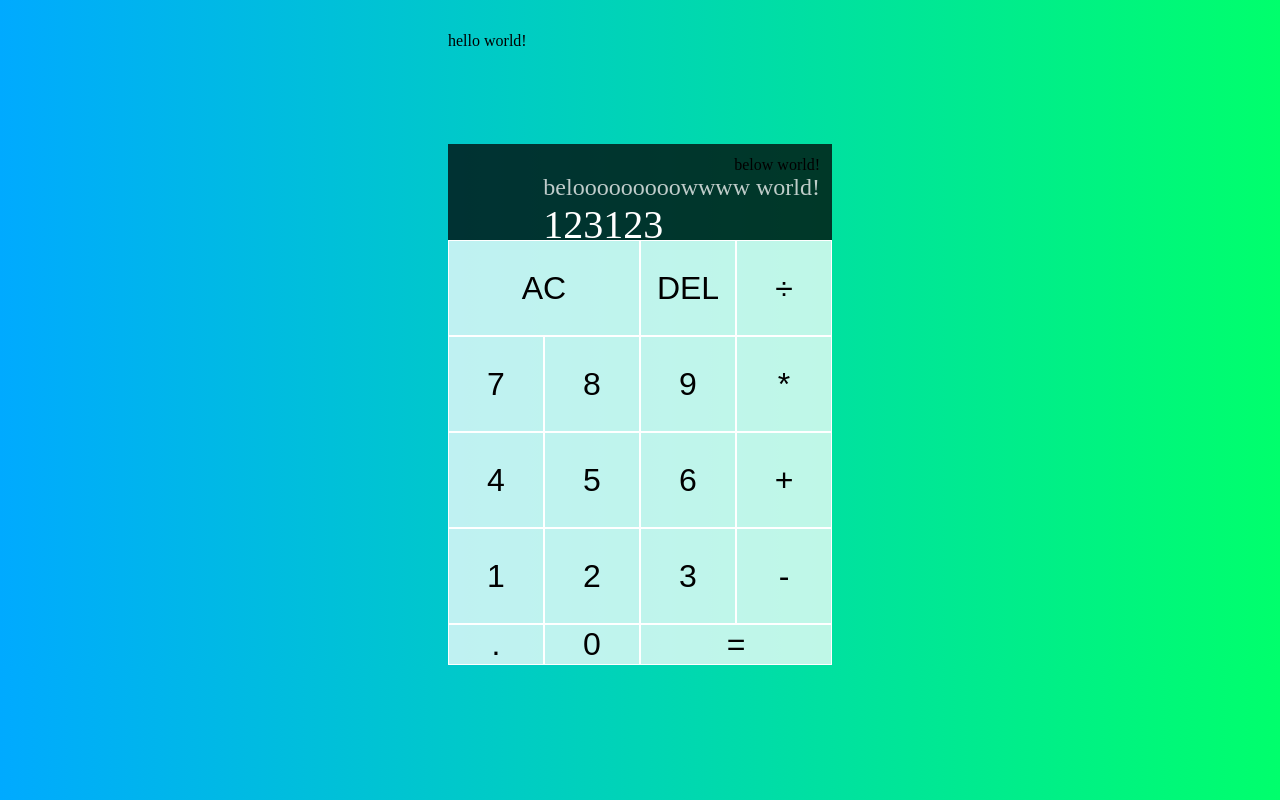
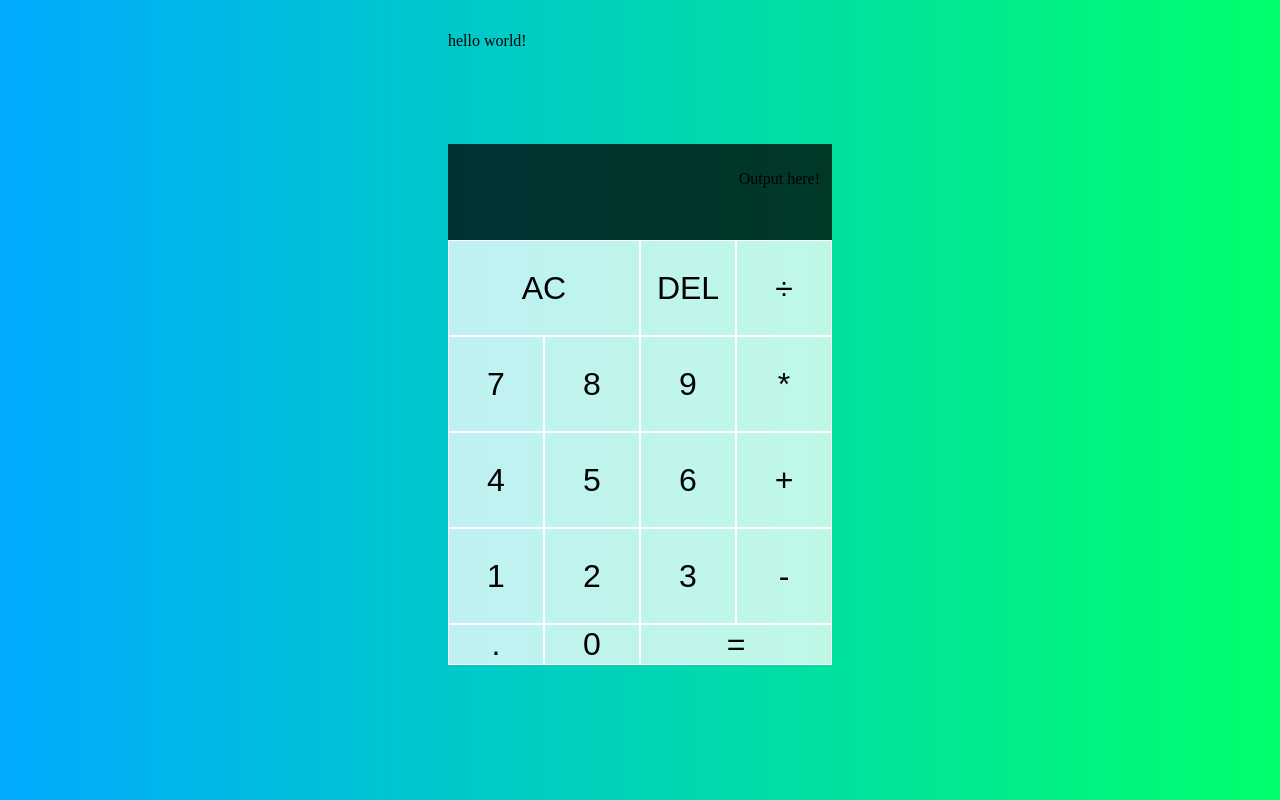
Before and after one commit to jrslopez/Calculator, a React (Create React App) app: page / in a window 1280 px wide. Built offline with nearby package versions, Linux system fonts and the light colour scheme.

Commit message:
added inital reducer

```diff
--- a/src/App.js
+++ b/src/App.js
@@ -1,14 +1,21 @@
 import "./styles.css"
+import { useReducer } from "react"
+
+const reducer = (state, { type, payload }) => {}
 
 function App() {
+  const [{ currentOperand, previousOperand, operation }, dispatch] = useReducer(
+    reducer,
+    {}
+  )
   return (
     <div className="calculator-grid">
       hello world!
       <div className="output">
-        below world!
+        Output here!
         <div className="previous-operand">
-          belooooooooowwww world!
-          <div className="current-operand">123123</div>
+          {previousOperand} {operation}
+          <div className="current-operand">{currentOperand}</div>
         </div>
       </div>
       <button className="span-two" onClick={() => console.log("it's working")}>
```
